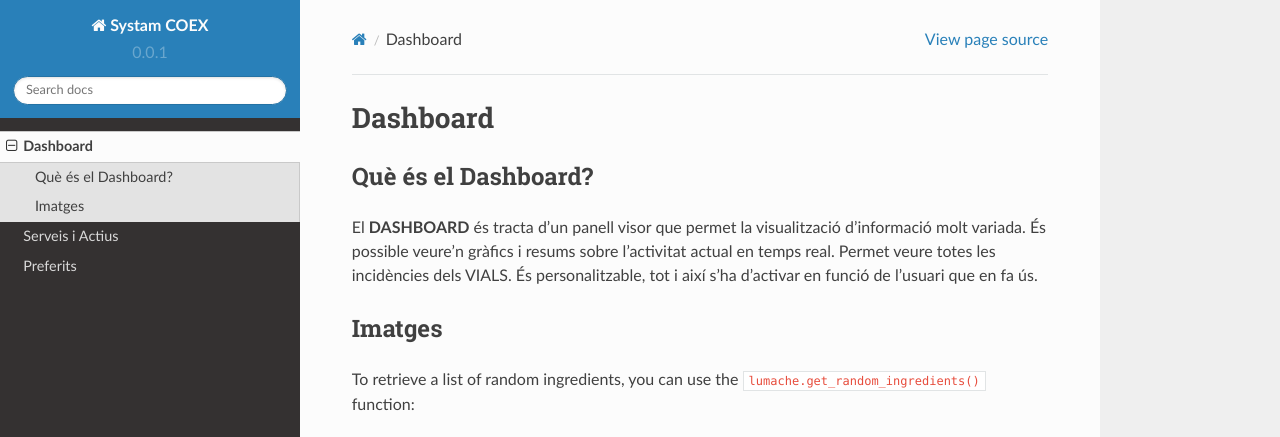
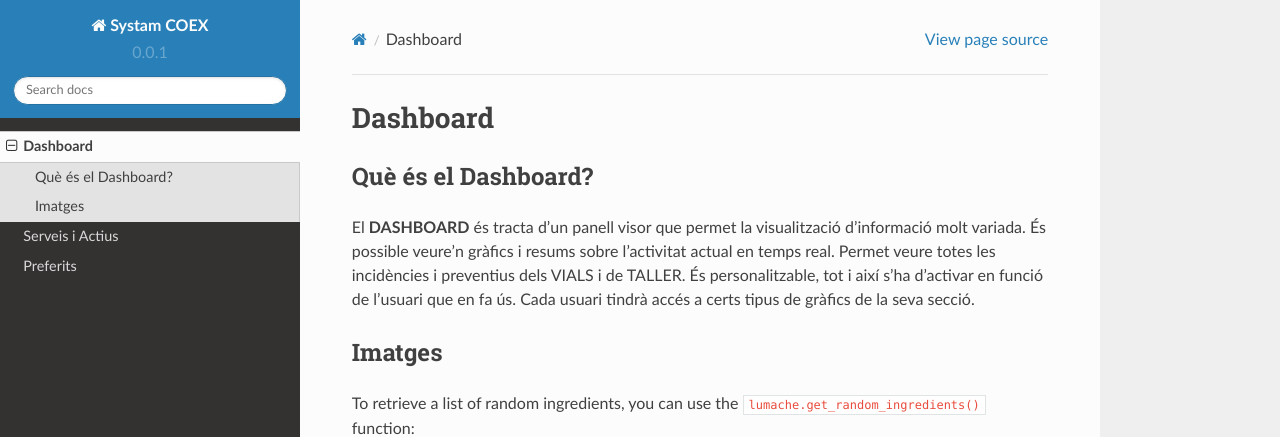
Before and after one commit to Joanmacat/systam-coex, a Sphinx documentation site: the page built from docs/source/Dashboard.rst, in a window 1280 px wide and 1100 px high, cut to the strip 0-437 px from the top of the window. Built offline with Sphinx 7.4.7 and the Read the Docs theme 2.0.0, drawn with Linux system fonts in a browser that asks for light colours.

Commit message:
Update Dashboard.rst

```diff
--- a/docs/source/Dashboard.rst
+++ b/docs/source/Dashboard.rst
@@ -6,7 +6,7 @@
 Què és el Dashboard?
 ------------
 
-El **DASHBOARD** és tracta d'un panell visor que permet la visualització d'informació molt variada. És possible veure'n gràfics i resums sobre l'activitat actual en temps real. Permet veure totes les incidències dels VIALS. És personalitzable, tot i així s'ha d'activar en funció de l'usuari que en fa ús.
+El **DASHBOARD** és tracta d'un panell visor que permet la visualització d'informació molt variada. És possible veure'n gràfics i resums sobre l'activitat actual en temps real. Permet veure totes les incidències i preventius dels VIALS i de TALLER. És personalitzable, tot i així s'ha d'activar en funció de l'usuari que en fa ús. Cada usuari tindrà accés a certs tipus de gràfics de la seva secció.
 
 
 Imatges
```
